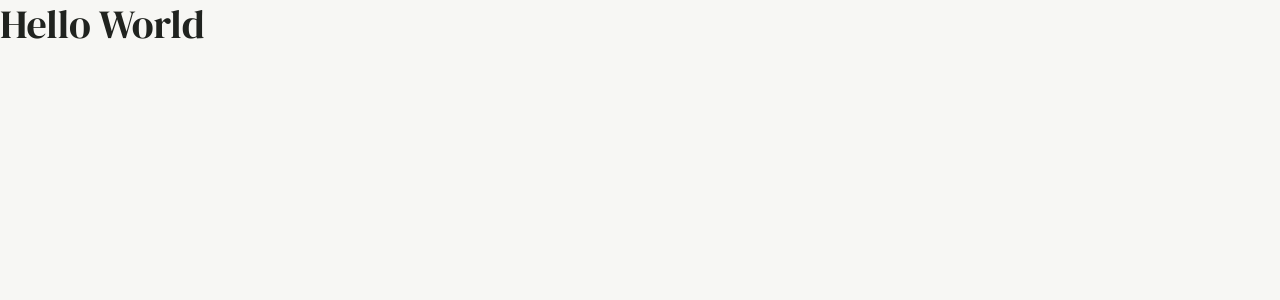
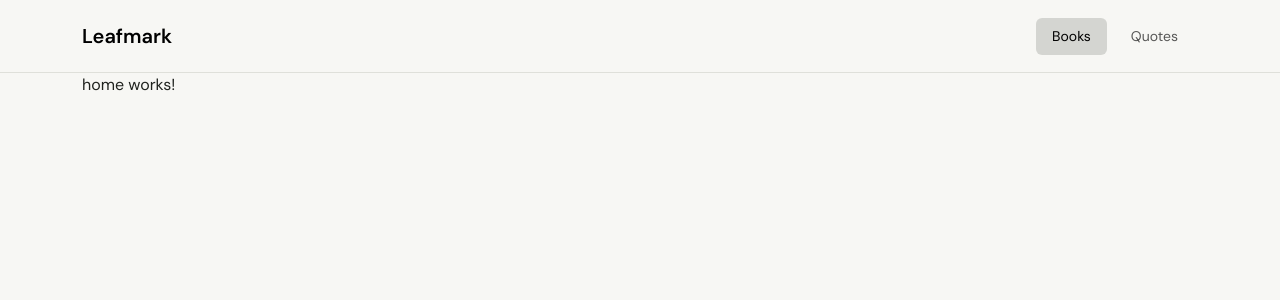
Before and after one commit to WilliamMatton/BookApp, an Angular app in the folder client/: page / in a window 1280 px wide. Shown: the top 300 px of the page. Built offline with nearby package versions, Linux system fonts and the light colour scheme.

Commit message:
Add routing configuration for Home and Quotes components

```diff
--- a/client/src/app/app.routes.ts
+++ b/client/src/app/app.routes.ts
@@ -1,3 +1,16 @@
 import { Routes } from '@angular/router';
+import { Home } from './home/home';
+import { Quotes } from './quotes/quotes';
 
-export const routes: Routes = [];
+export const routes: Routes = [
+    {
+        path: '',
+        component: Home,
+        title: 'Home Page'
+    },
+    {
+        path: 'quotes',
+        component: Quotes,
+        title: 'Quotes'
+    }
+];
--- a/client/src/app/app.ts
+++ b/client/src/app/app.ts
@@ -1,12 +1,17 @@
 import { Component, signal } from '@angular/core';
+import { RouterModule } from '@angular/router';
+import { Header } from './header/header';
 
 @Component({
   selector: 'app-root',
-  imports: [],
+  imports: [Header, RouterModule],
   template: `
-    <h1>Hello World</h1>
+    <app-header></app-header>
+    <main class="container">
+      <router-outlet></router-outlet>
+    </main>
   `,
-  styleUrl: './app.scss'
+  styleUrl: './app.scss',
 })
 export class App {
   protected readonly title = signal('client');
```
